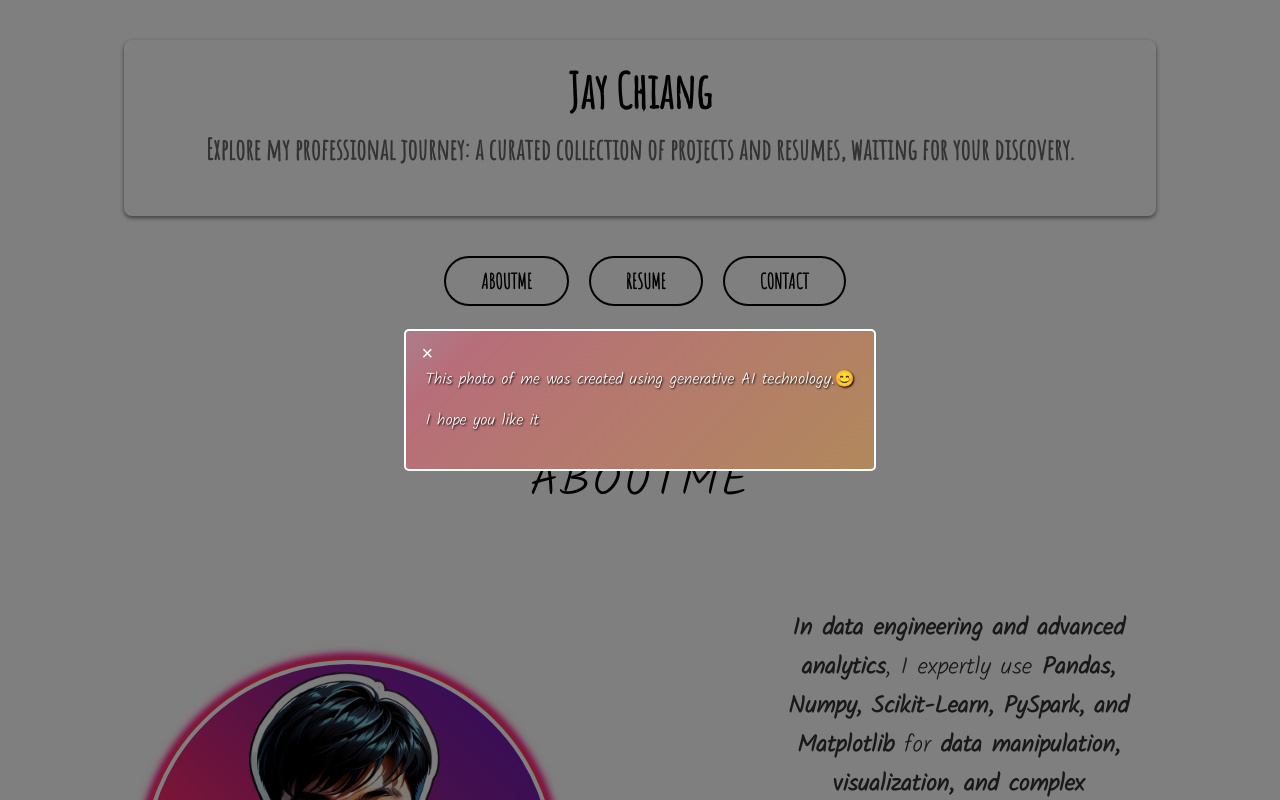
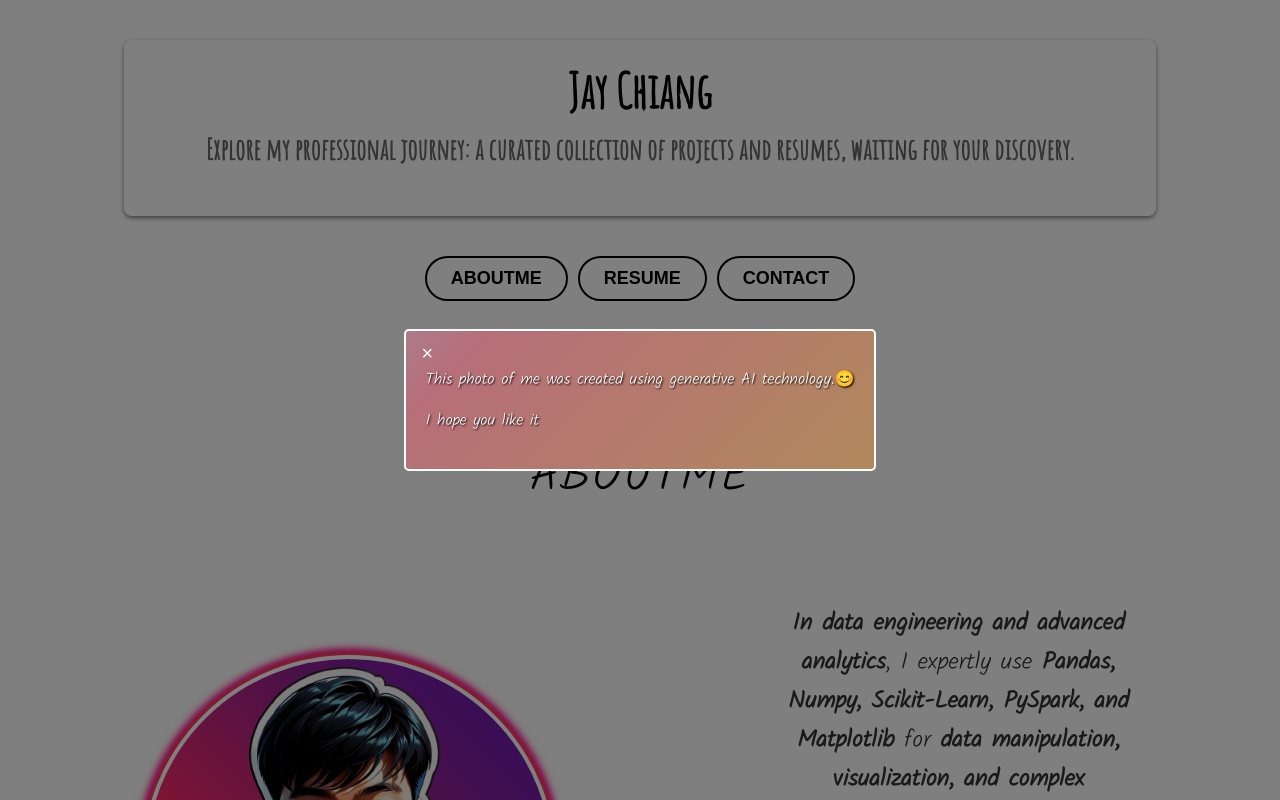
Before and after one commit to JayChiang17/portfolio, a React (Create React App) app: page / in a window 1280 px wide. Shown: the top 800 px of the page. Built offline with nearby package versions, Linux system fonts and the light colour scheme.

Commit message:
update Nav.js

```diff
--- a/src/components/MainNav.js
+++ b/src/components/MainNav.js
@@ -4,20 +4,20 @@ import "../style/MainNav.css"; // 确保 CSS 文件路径正确
 
 const MainNav = () => {
   return (
-    <header className="main-header">
-      <nav className="main-nav">
-        <button className="button">
-          <NavLink smooth to="#aboutMe" activeClassName="active-link">
+    <header className="navHeader">
+      <nav className="nav">
+        <button className="navButton">
+          <NavLink smooth to="#aboutMe" activeClassName="activeLink">
             ABOUTME
           </NavLink>
         </button>
-        <button className="button">
-          <NavLink smooth to="#resume" activeClassName="active-link">
+        <button className="navButton">
+          <NavLink smooth to="#resume" activeClassName="activeLink">
             RESUME
           </NavLink>
         </button>
-        <button className="button">
-          <NavLink smooth to="#contactme" activeClassName="active-link">
+        <button className="navButton">
+          <NavLink smooth to="#contactme" activeClassName="activeLink">
             CONTACT
           </NavLink>
         </button>
--- a/src/style/MainNav.css
+++ b/src/style/MainNav.css
@@ -1,12 +1,12 @@
 @import url("https://fonts.googleapis.com/css2?family=Amatic+SC&display=swap");
 
-.main-header {
+.navHeader {
   background-color: #fff; /* 或者您想要的任何顏色 */
   position: relative;
   z-index: 0;
 }
 
-.main-nav {
+.nav {
   list-style: none;
   padding: 0;
   margin: 0;
@@ -15,39 +15,58 @@
   align-items: center;
 }
 
-.button {
-  background-color: transparent;
-  border: 2px solid #000; /* 按鈕邊框顏色 */
-  border-radius: 100px;
-  padding: 10px 35px; /* 增加填充使按鈕更大 */
-  margin: 0 10px;
-  cursor: pointer;
-  transition: background-color 0.3s, color 0.3s;
-  font-size: 1.3rem; /* 增加字體大小 */
-  text-align: center;
-  font-family: "Amatic SC", sans-serif;
+.navButton {
+  cursor: pointer; /* 设置光标为指针形状，表明可点击 */
+  position: relative; /* 设置位置相对定位，以便可以使用绝对定位的子元素 */
+  padding: 10px 24px; /* 内填充，上下10px，左右24px */
+  font-size: 18px; /* 字体大小为18px */
+  color: rgb(0, 0, 0); /* 字体颜色设置为黑色 */
+  border: 2px solid rgb(0, 0, 0); /* 边框为2px实线黑色 */
+  border-radius: 34px; /* 边框圆角为34px */
+  background-color: transparent; /* 背景颜色透明 */
+  font-weight: 600; /* 字体加粗，权重600 */
+  transition: all 0.3s cubic-bezier(0.23, 1, 0.32, 1); /* 过渡效果，持续0.3秒，使用贝塞尔曲线 */
+  overflow: hidden; /* 隐藏溢出内容 */
+  margin-right: 10px; /* 右边距10px，使按钮之间有间隙 */
 }
 
-.button:last-child {
-  margin-right: 0;
+.navButton:last-child {
+  margin-right: 0; /* 最后一个按钮的右边距为0 */
 }
 
-.button a {
-  text-decoration: none;
-  color: #000; /* 文字顏色 */
-  font-weight: bold;
-  display: block; /* 確保NavLink填滿整個按鈕 */
+.navButton::before {
+  content: ""; /* 伪元素内容为空 */
+  position: absolute; /* 绝对定位，相对于.navButton */
+  inset: 0; /* 设置上下左右边距为0，覆盖整个按钮 */
+  margin: auto; /* 自动外边距，水平和垂直居中 */
+  width: 50px; /* 宽度50px */
+  height: 50px; /* 高度50px */
+  border-radius: inherit; /* 继承父元素的圆角 */
+  scale: 0; /* 初始缩放为0，不可见 */
+  z-index: -1; /* 层级为-1，位于按钮文本之下 */
+  background-color: rgb(0, 0, 0); /* 背景颜色黑色 */
+  transition: all 0.6s cubic-bezier(0.23, 1, 0.32, 1); /* 过渡效果，持续0.6秒 */
 }
 
-.active-link {
-  text-decoration: underline;
+.navButton:hover::before {
+  scale: 3; /* 鼠标悬停时放大3倍 */
 }
 
-.button:hover {
-  background-color: #000; /* 懸停時按鈕背景顏色 */
-  color: #fff; /* 懸停時文字顏色 */
+.navButton:hover {
+  color: #212121; /* 鼠标悬停时文本颜色变为深灰 */
+  scale: 1.1; /* 按钮缩放至1.1倍 */
+  box-shadow: 0 0px 20px rgba(193, 163, 98, 0.4); /* 添加阴影，柔和的淡黄色 */
 }
 
-.button:hover a {
-  color: #fff; /* 確保鏈接在懸停時也是白色 */
+.navButton:active {
+  scale: 1; /* 鼠标点击时恢复原始尺寸 */
 }
+
+.navButton a {
+  text-decoration: none; /* 去除链接的下划线 */
+  color: inherit; /* 链接继承按钮的文本颜色 */
+}
+
+.navButton:hover a {
+  color: #fff; /* 鼠标悬停时链接文本颜色为白色 */
+}
```
